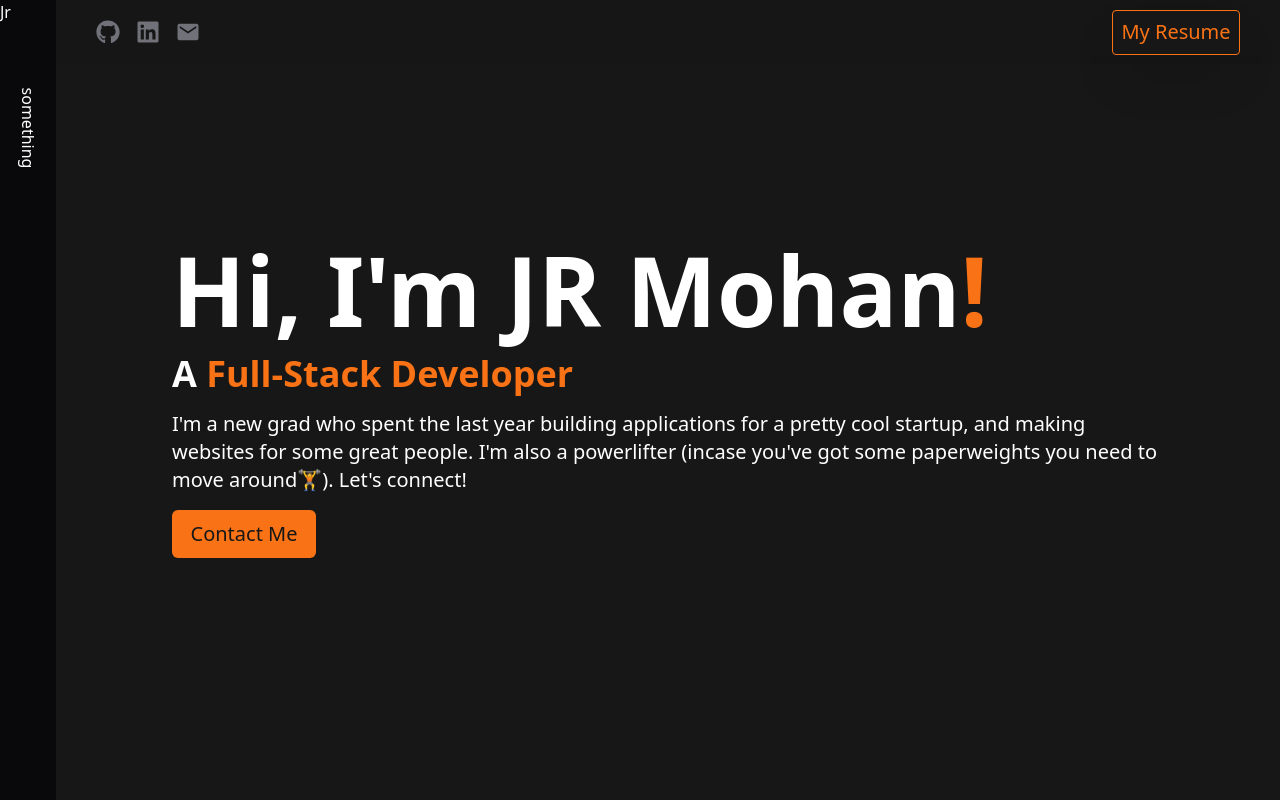
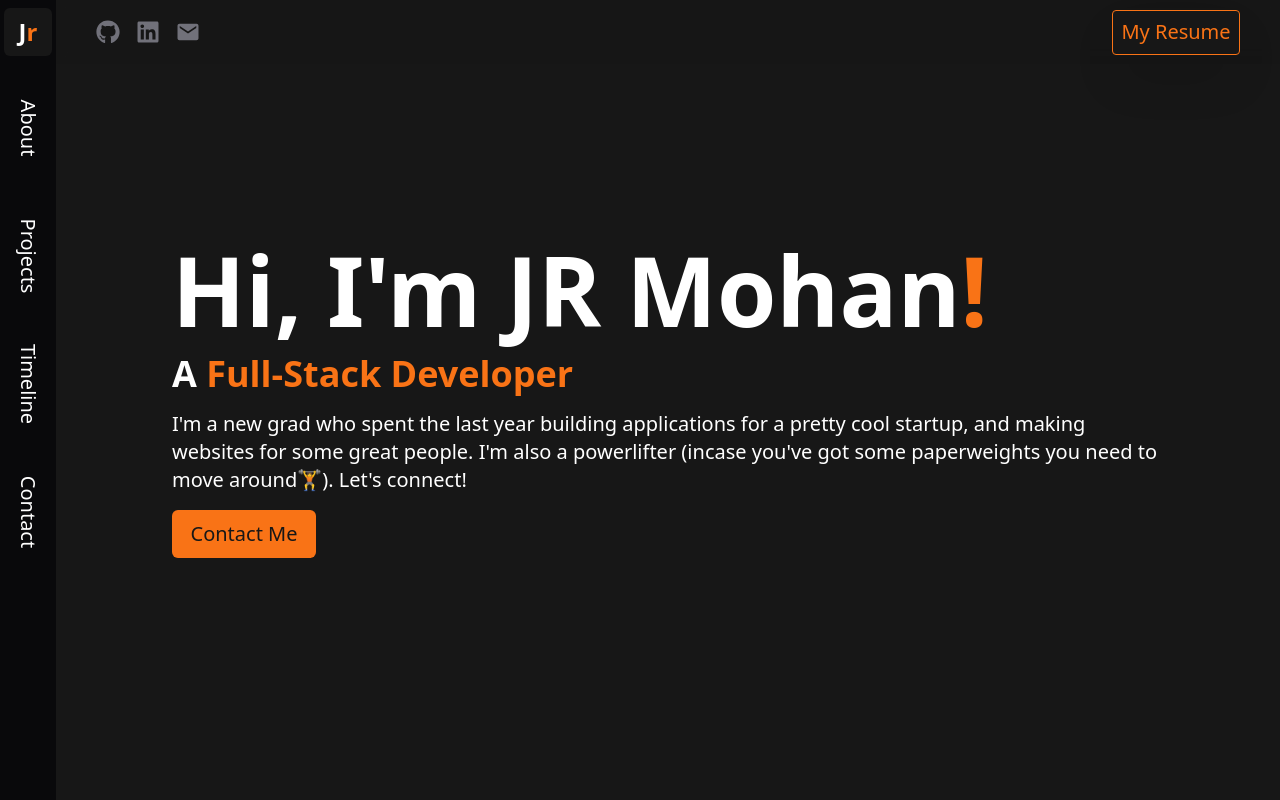
Before and after one commit to jmar753/dark-portfolio, a React (Create React App) app: page / in a window 1280 px wide. Built offline with nearby package versions, Linux system fonts and the light colour scheme.

Commit message:
styling till portfolio done

```diff
--- a/src/components/Header.js
+++ b/src/components/Header.js
@@ -5,7 +5,7 @@ import { IconContext } from "react-icons";
 export default function Header(){
     return(
         <div className="bg-neutral-900 backdrop-blur bg-opacity-50 text-white w-[calc(100vw-3.5rem)] flex justify-between items-center font-semibold h-16 fixed top-0 left-14 z-40 text-xl px-10">
-            <IconContext.Provider value={{ className: 'text-zinc-500 text-xl size-6 opacity-100' }}>
+            <IconContext.Provider value={{ className: 'text-zinc-500 text-xl size-6 opacity-100  hover:text-slate-200 hover:cursor-pointer transition duration-100' }}>
                 <div className="flex gap-x-4">
                     <FaGithub/>
                     <FaLinkedin/>
--- a/src/components/SideNav.js
+++ b/src/components/SideNav.js
@@ -1,10 +1,19 @@
 export default function SideNav(){
+    const navArray = [{name:"About"},{name:"Projects"},{name:"Timeline"},{name:"Contact"},]
+
+
     return(
         <div class="h-screen bg-zinc-950 text-white sticky top-0 w-14 z-50 flex-col">
-            <div className="h-16 w-14">Jr</div>
-            <div className="w-14 h-32 flex justify-center items-center">
-                <h1 className="rotate-90">something</h1>
+            <div className="h-16 w-14 flex justify-center items-center text-2xl font-bold">
+                <div className="w-12 h-12 rounded-md flex justify-center items-center bg-neutral-900 hover:cursor-pointer hover:bg-neutral-800">
+                    J<span className="text-orange-500">r</span>
+                </div>
             </div>
+            {navArray.map((item, index)=>(
+                <div className="w-14 h-32 flex justify-center items-center hover:cursor-pointer hover:bg-neutral-800 hover:border-orange-500 hover:border-r">
+                    <h1 className="rotate-90 text-xl">{item.name}</h1>
+                </div>
+            ))}
         </div>
     )
 }
```
